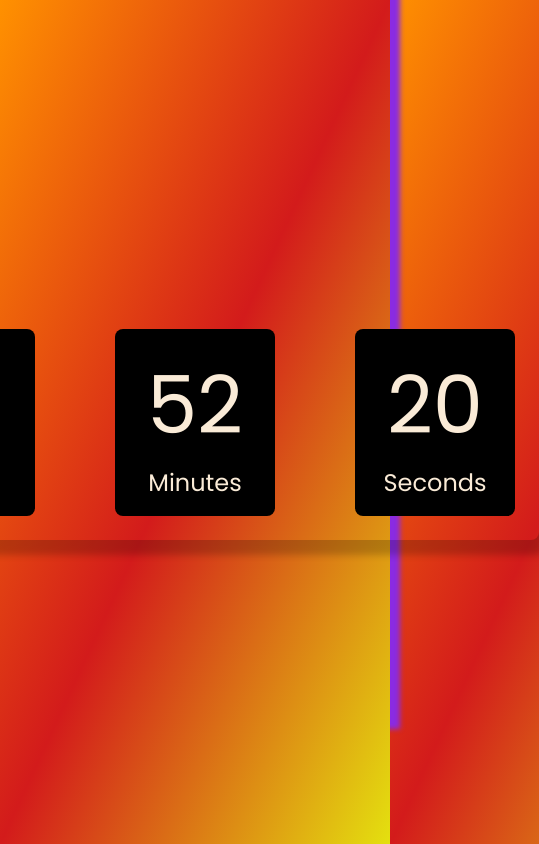
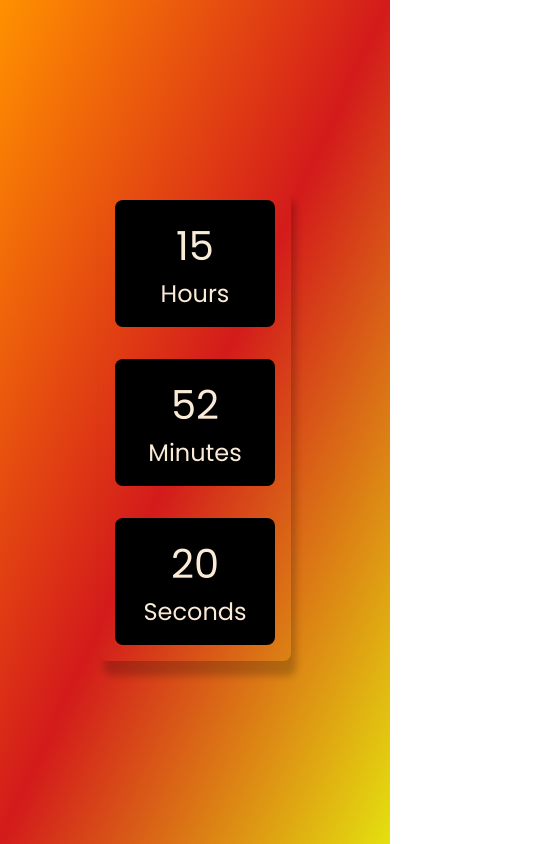
Before and after one commit to brunofelipehp/watch, a plain HTML site: page index.html in a window 390 px wide. Shown: the whole page, 539 px wide, since content can reach past the window. Drawn offline with Linux system fonts and the light colour scheme.

Commit message:
responsive page with media query

```diff
--- a/index.html
+++ b/index.html
@@ -1,5 +1,5 @@
 <!DOCTYPE html>
-<html lang="en">
+<html lang="pt-BR">
 <head>
   <meta charset="UTF-8">
   <meta http-equiv="X-UA-Compatible" content="IE=edge">
--- a/style.css
+++ b/style.css
@@ -48,3 +48,15 @@
 .watch .time p {
   font-size: 1.5rem;
 }
+
+@media(max-width: 600px) {
+  .watch {
+    flex-direction: column;
+    gap: 2rem;
+    padding: 1rem;
+  }
+
+  .watch .time {
+    font-size: 2.5rem;
+  }
+}
```
